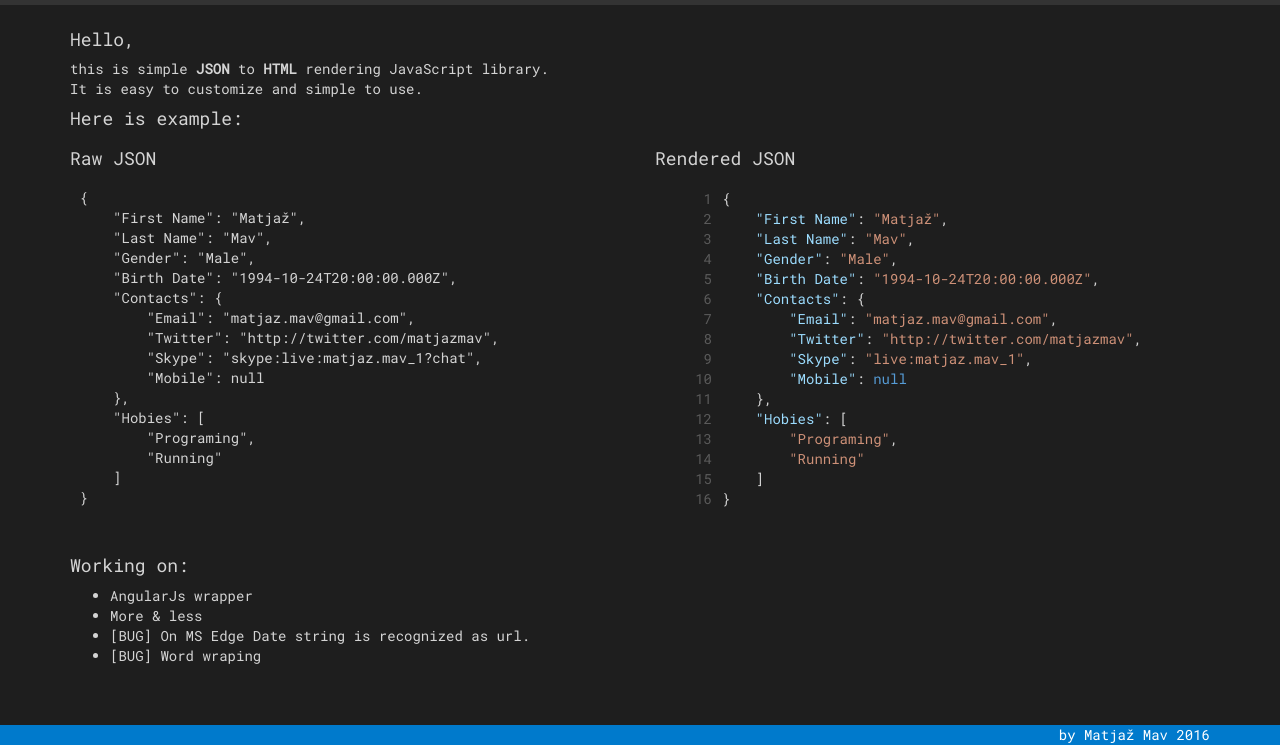
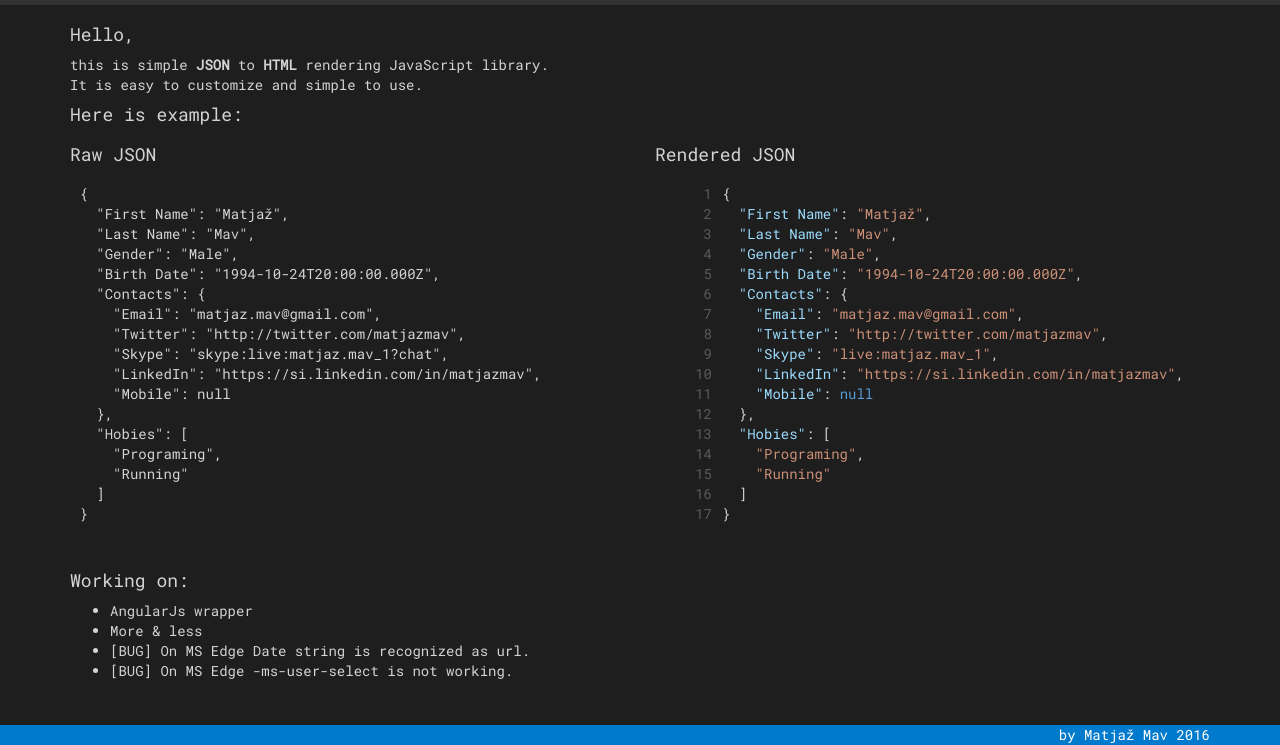
Before and after one commit to arruw/myon.js, a plain HTML site: page index.html in a window 1280 px wide. Shown: the part 55-800 px from the top of the page. Drawn offline with nearby package versions, Linux system fonts and the light colour scheme.

Commit message:
word wrap

```diff
--- a/app.js
+++ b/app.js
@@ -10,7 +10,7 @@ var app = angular.module('app', [])
             "Email": "matjaz.mav@gmail.com",
             "Twitter": "http://twitter.com/matjazmav",
             "Skype": "skype:live:matjaz.mav_1?chat",
-            // "LinkedIn": "https://si.linkedin.com/in/matjazmav",
+            "LinkedIn": "https://si.linkedin.com/in/matjazmav",
             "Mobile": null
         },
         "Hobies": [
@@ -19,7 +19,6 @@ var app = angular.module('app', [])
         ]
     };
 
-    var jsonHtml = myon.renderJson($scope.data);
-    $('#json').html(jsonHtml);
+    $('#json').html(myon.renderJson($scope.data, 2));
 
 }]);
--- a/index.html
+++ b/index.html
@@ -27,10 +27,18 @@
             <div class="row">
                 <div class="col-md-6">
                     <h4>Raw JSON</h4>
-                    <pre>{{data | json:4}}</pre>
+                    <!--<p ng-non-bindable>
+                        Rendered with AngularJs expression:<br/>
+                        {{ data | json:2 }}
+                    </p>-->
+                    <pre>{{data | json:2}}</pre>
                 </div>
                 <div class="col-md-6">
                     <h4>Rendered JSON</h4>
+                    <!--<p>
+                        Rendered with myon.js:<br/>
+                        $('#json').html(myon.renderJson($scope.data, 2));
+                    </p>-->
                     <div id="json"></div>
                 </div>
             </div>
@@ -46,7 +54,7 @@
                 <li>AngularJs wrapper</li>
                 <li>More & less</li>
                 <li>[BUG] On MS Edge Date string is recognized as url.</li>
-                <li>[BUG] Word wraping</li>
+                <li>[BUG] On MS Edge -ms-user-select is not working.</li>
             </ul>
         </p>
 
--- a/index.less
+++ b/index.less
@@ -27,12 +27,20 @@ body {
     color: @color-foreground;
     line-height: 20px;
     font-size: 14px;
-    margin-bottom: 28px;
+    padding-top: 70px;
+    padding-bottom: 20px;
+    height: 100%;
 }
 .header {
     background-color: @color-background-header-bar;
     color: @color-foreground-header-bar;
     margin-bottom: 15px;
+
+    z-index: 9999;
+    position: fixed;
+    top: 0px;
+    right: 0px;
+    left: 0px;
 
     h1 {
         margin: 10px 0px;
@@ -46,6 +54,12 @@ body {
     line-height: 20px;
     background-color: @color-background-status-bar;
     color: @color-foreground-status-bar;
+
+    z-index: 9999;
+    position: fixed;
+    bottom: 0px;
+    right: 0px;
+    left: 0px;
 
     a {
         color: @color-foreground-status-bar;
--- a/myon.less
+++ b/myon.less
@@ -44,6 +44,8 @@
     font-size: 14px;
     margin: 10px;
     padding: 10px;
+    white-space: nowrap;
+    overflow-x: auto;
 
     .json-number {
         color: @color-number;
@@ -60,7 +62,7 @@
 
     .json-url {
         color: @color-url;
-        &:extend(.word-wrap);
+        // &:extend(.word-wrap);
 
         &:hover {
             color: @color-url-hover;
```
